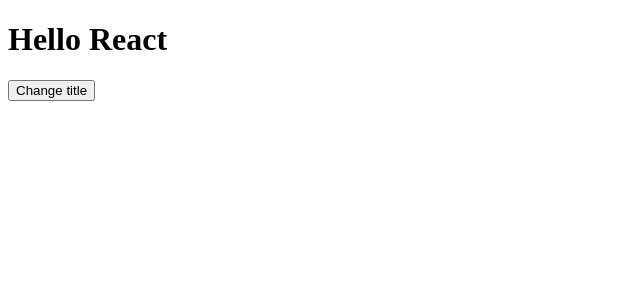
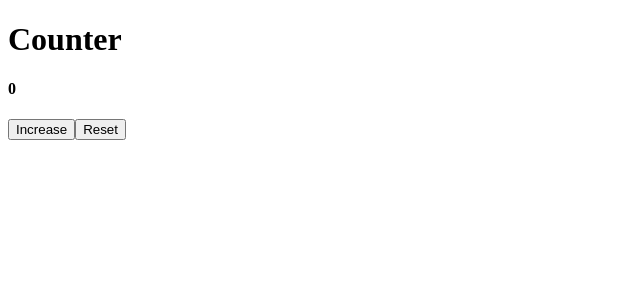
Before and after one commit to pranabdas/react-learning, a React (Create React App) app in the folder my-react-app/: page / in a window 1280 px wide. Shown: the top 300 px of the page, without its empty margins (0-640 px from the left). Built offline with nearby package versions, Linux system fonts and the light colour scheme.

Commit message:
12 useState counter

```diff
--- a/my-react-app/src/App.jsx
+++ b/my-react-app/src/App.jsx
@@ -1,17 +1,15 @@
-import React, { useState } from 'react';
+import React from 'react';
 
 function App() {
 
-  const [title, setTitle] = useState("Hello React");
-
-  const handleClick = () => {
-    (title === "Hello React") ? setTitle("Hello useState") : setTitle("Hello React")
-  };
+  const [value, setValue] = React.useState(0);
 
   return(
     <>
-      <h1>{title}</h1>
-      <button onClick={handleClick}>Change title</button>
+      <h1>Counter</h1>
+      <h4>{value}</h4>
+      <button onClick={() => setValue(value+1)}>Increase</button>
+      <button onClick={() => setValue(0)}>Reset</button>
     </>
   );
 }
```
Also changed, not shown: 1 other file (tests, documents, lock files or other folders).
